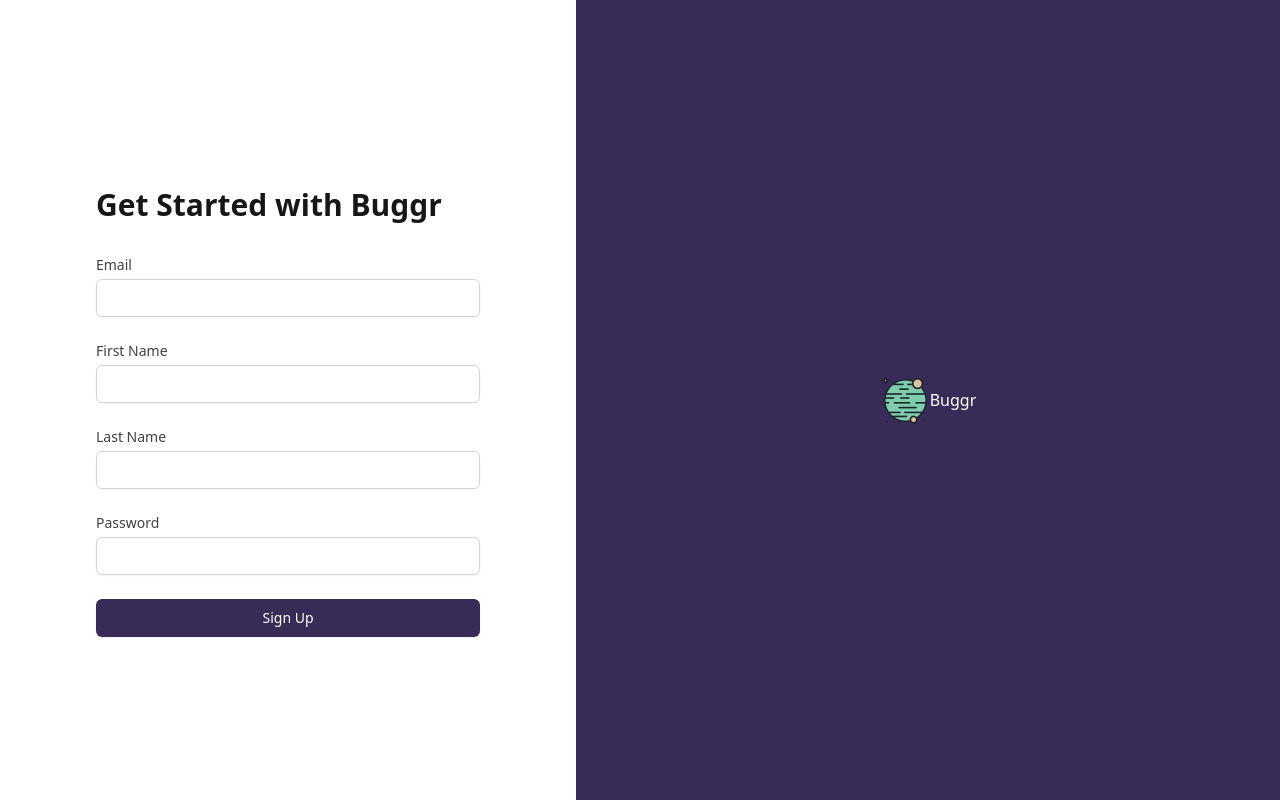
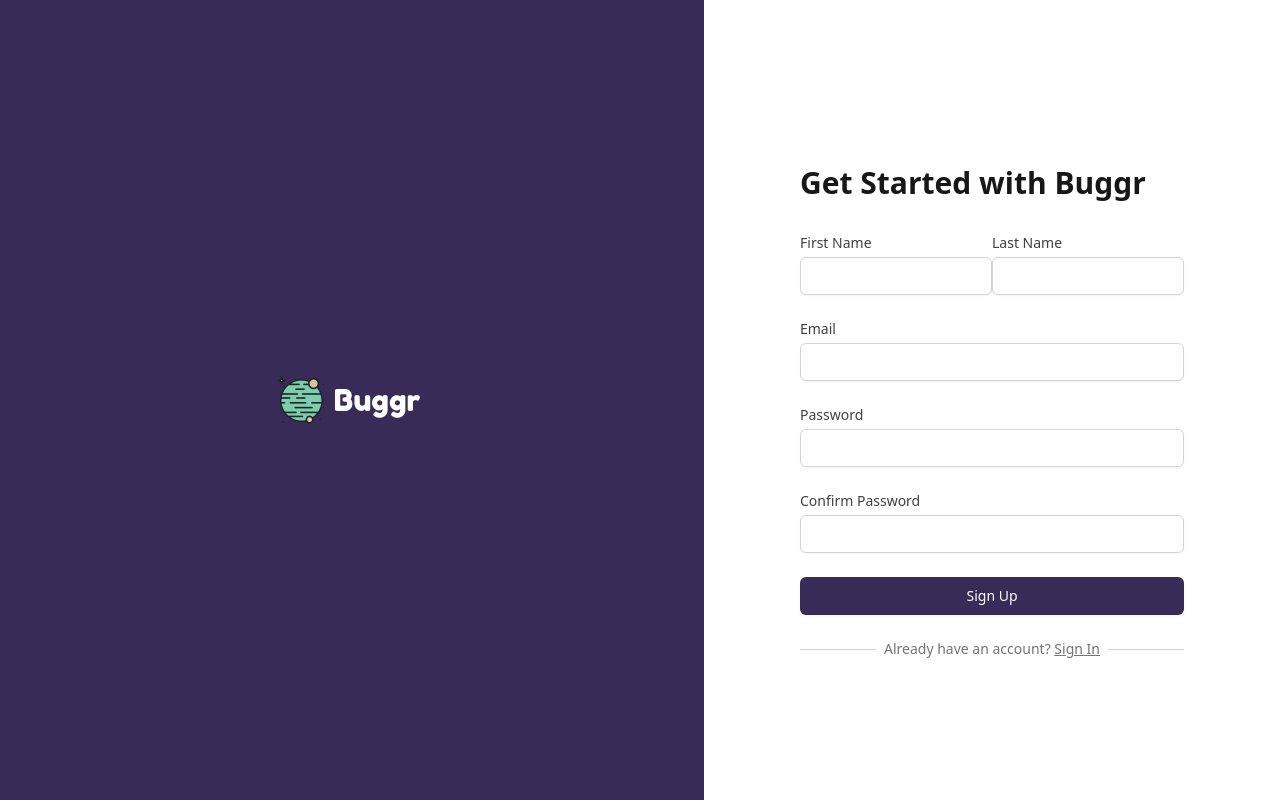
Before and after one commit to jpcastanoweb/buggr2-client, a React (Create React App) app: page /signup in a window 1280 px wide. Built offline with nearby package versions, Linux system fonts and the light colour scheme.

Commit message:
finished login and signup pages

```diff
--- a/public/index.html
+++ b/public/index.html
@@ -10,6 +10,11 @@
       content="Web site created using create-react-app"
     />
     <link rel="apple-touch-icon" href="%PUBLIC_URL%/logo192.png" />
+    <link rel="preconnect" href="https://fonts.googleapis.com">
+    <link rel="preconnect" href="https://fonts.gstatic.com" crossorigin>
+    <link href="https://fonts.googleapis.com/css2?family=Work+Sans:ital,wght@0,100;0,200;0,300;0,400;0,500;0,600;0,700;0,800;0,900;1,100;1,200;1,300;1,400;1,500;1,600;1,700;1,800;1,900&display=swap" rel="stylesheet">
+    <link href="https://fonts.googleapis.com/css2?family=Raleway:ital,wght@0,100;0,200;0,300;0,400;0,500;0,600;0,700;0,800;0,900;1,100;1,200;1,300;1,400;1,500;1,600;1,700;1,800;1,900&display=swap" rel="stylesheet">
+    <link href="https://fonts.googleapis.com/css2?family=Fredoka+One&display=swap" rel="stylesheet">
     <!--
       manifest.json provides metadata used when your web app is installed on a
       user's mobile device or desktop. See https://developers.google.com/web/fundamentals/web-app-manifest/
--- a/src/components/Auth/Login.js
+++ b/src/components/Auth/Login.js
@@ -2,6 +2,7 @@
 import logo from "./../../main_logo_notext.png"
 import React, { useState, useContext } from "react"
 
+import { Link } from "react-router-dom"
 import UserContext from "./../../context/UserContext"
 
 export default function Signup() {
@@ -31,6 +32,17 @@ export default function Signup() {
   return (
     <>
       <div className="min-h-screen bg-white flex">
+        <div className="hidden lg:block relative w-0 flex-1 bg-russianViolet text-white">
+          <div className="container h-full flex flex-row justify-center items-center">
+            <img
+              src={logo}
+              alt=""
+              width="50"
+              class="d-inline-block align-text-top"
+            />
+            <span className="font-body text-3xl m-2">Buggr</span>
+          </div>
+        </div>
         <div className="flex-1 flex flex-col justify-center py-12 px-4 sm:px-6 lg:flex-none lg:px-20 xl:px-24">
           <div className="mx-auto w-full max-w-sm lg:w-96">
             <div>
@@ -38,7 +50,6 @@ export default function Signup() {
                 Sign in to your account
               </h2>
             </div>
-
             <div className="mt-8">
               <div className="mt-6">
                 <form
@@ -94,25 +105,30 @@ export default function Signup() {
                       type="submit"
                       className="w-full flex justify-center py-2 px-4 border border-transparent rounded-md shadow-sm text-sm font-medium text-white bg-russianViolet hover:bg-indigo-700 focus:outline-none focus:ring-2 focus:ring-offset-2 focus:ring-indigo-500"
                     >
-                      Sign Up
+                      Log In
                     </button>
+                  </div>
+                  <div className="relative">
+                    <div
+                      className="absolute inset-0 flex items-center"
+                      aria-hidden="true"
+                    >
+                      <div className="w-full border-t border-gray-300"></div>
+                    </div>
+                    <div className="relative flex justify-center">
+                      <span className="px-2 bg-white text-sm text-gray-500">
+                        Don't have an account yet?{" "}
+                        <Link to="/signup" className="underline">
+                          Get Started!
+                        </Link>
+                      </span>
+                    </div>
                   </div>
                 </form>
               </div>
             </div>
           </div>
         </div>
-        <div className="hidden lg:block relative w-0 flex-1 bg-russianViolet text-white">
-          <div className="container h-full flex flex-row justify-center items-center">
-            <img
-              src={logo}
-              alt=""
-              width="50"
-              class="d-inline-block align-text-top"
-            />
-            <span class="">Buggr</span>
-          </div>
-        </div>
       </div>
     </>
   )
--- a/src/components/Auth/Signup.js
+++ b/src/components/Auth/Signup.js
@@ -1,8 +1,10 @@
 // Auth/Signup.js
 import logo from "./../../main_logo_notext.png"
+import logoText from "./../../main_logo.png"
 import React, { useState, useContext } from "react"
 
 import UserContext from "./../../context/UserContext"
+import { Link } from "react-router-dom"
 
 export default function Signup() {
   const userCtx = useContext(UserContext)
@@ -13,6 +15,7 @@ export default function Signup() {
     username: "",
     email: "",
     password: "",
+    confirmPassword: "",
   })
 
   const handleChange = (event) => {
@@ -31,8 +34,30 @@ export default function Signup() {
 
   return (
     <div className="min-h-screen bg-white flex">
+      <div className="hidden lg:block relative w-0 flex-1 bg-russianViolet text-white">
+        <div className="container h-full flex flex-row justify-center items-center">
+          <img
+            src={logo}
+            alt=""
+            width="50"
+            class="d-inline-block align-text-top"
+          />
+          <span className="font-body text-3xl m-2">Buggr</span>
+        </div>
+      </div>
       <div className="flex-1 flex flex-col justify-center py-12 px-4 sm:px-6 lg:flex-none lg:px-20 xl:px-24">
         <div className="mx-auto w-full max-w-sm lg:w-96">
+          <div className="container flex flext-row tems-center mb-10 lg:hidden">
+            <img
+              src={logo}
+              alt=""
+              width="50"
+              class="d-inline-block align-text-top"
+            />
+            <span className="font-body text-2xl m-2 text-russianViolet">
+              Buggr
+            </span>
+          </div>
           <div>
             <h2 className="mt-6 text-3xl font-extrabold text-gray-900">
               Get Started with Buggr
@@ -47,27 +72,7 @@ export default function Signup() {
                   sendData(e)
                 }}
               >
-                <div>
-                  <label
-                    // for="email"
-                    className="block text-sm font-medium text-gray-700"
-                  >
-                    Email
-                  </label>
-                  <div className="mt-1">
-                    <input
-                      id="email"
-                      name="email"
-                      type="email"
-                      required
-                      className="appearance-none block w-full px-3 py-2 border border-gray-300 rounded-md shadow-sm placeholder-gray-400 focus:outline-none focus:ring-indigo-500 focus:border-indigo-500 sm:text-sm"
-                      onChange={(e) => {
-                        handleChange(e)
-                      }}
-                    />
-                  </div>
-                </div>
-
+                <div className=" flex flex-row justify-between">
                   <div>
                     <label className="block text-sm font-medium text-gray-700">
                       First Name
@@ -85,7 +90,6 @@ export default function Signup() {
                       />
                     </div>
                   </div>
-
                   <div>
                     <label className="block text-sm font-medium text-gray-700">
                       Last Name
@@ -95,6 +99,27 @@ export default function Signup() {
                         id="lastName"
                         name="lastName"
                         type="text"
+                        required
+                        className="appearance-none block w-full px-3 py-2 border border-gray-300 rounded-md shadow-sm placeholder-gray-400 focus:outline-none focus:ring-indigo-500 focus:border-indigo-500 sm:text-sm"
+                        onChange={(e) => {
+                          handleChange(e)
+                        }}
+                      />
+                    </div>
+                  </div>
+                </div>
+                <div>
+                  <label
+                    // for="email"
+                    className="block text-sm font-medium text-gray-700"
+                  >
+                    Email
+                  </label>
+                  <div className="mt-1">
+                    <input
+                      id="email"
+                      name="email"
+                      type="email"
                       required
                       className="appearance-none block w-full px-3 py-2 border border-gray-300 rounded-md shadow-sm placeholder-gray-400 focus:outline-none focus:ring-indigo-500 focus:border-indigo-500 sm:text-sm"
                       onChange={(e) => {
@@ -124,6 +149,26 @@ export default function Signup() {
                     />
                   </div>
                 </div>
+                <div className="space-y-1">
+                  <label
+                    // for="password"
+                    className="block text-sm font-medium text-gray-700"
+                  >
+                    Confirm Password
+                  </label>
+                  <div className="mt-1">
+                    <input
+                      id="confirmPassword"
+                      name="confirmPassword"
+                      type="password"
+                      required
+                      className="appearance-none block w-full px-3 py-2 border border-gray-300 rounded-md shadow-sm placeholder-gray-400 focus:outline-none focus:ring-indigo-500 focus:border-indigo-500 sm:text-sm"
+                      onChange={(e) => {
+                        handleChange(e)
+                      }}
+                    />
+                  </div>
+                </div>
 
                 <div>
                   <button
@@ -133,22 +178,27 @@ export default function Signup() {
                     Sign Up
                   </button>
                 </div>
+                <div className="relative">
+                  <div
+                    className="absolute inset-0 flex items-center"
+                    aria-hidden="true"
+                  >
+                    <div className="w-full border-t border-gray-300"></div>
+                  </div>
+                  <div className="relative flex justify-center">
+                    <span className="px-2 bg-white text-sm text-gray-500">
+                      Already have an account?{" "}
+                      <Link to="/login" className="underline">
+                        Sign In
+                      </Link>
+                    </span>
+                  </div>
+                </div>
               </form>
             </div>
           </div>
         </div>
       </div>
-      <div className="hidden lg:block relative w-0 flex-1 bg-russianViolet text-white">
-        <div className="container h-full flex flex-row justify-center items-center">
-          <img
-            src={logo}
-            alt=""
-            width="50"
-            class="d-inline-block align-text-top"
-          />
-          <span class="">Buggr</span>
-        </div>
-      </div>
     </div>
   )
 }
--- a/src/index.css
+++ b/src/index.css
@@ -1,4 +1,6 @@
 /* ./src/index.css */
+@import url("https://fonts.googleapis.com/css2?family=Fredoka+One&display=swap");
+
 @tailwind base;
 @tailwind components;
 @tailwind utilities;
--- a/tailwind.config.js
+++ b/tailwind.config.js
@@ -1,12 +1,4 @@
 const colors = require("tailwindcss/colors")
-
-/* MAIN COLORS
-  Eton Blue: #7DCCAB
-  Tan: #D8C39B
-  Dark Blue Gray: #645e9d
-  Russian Violet: #392B58
-  Dark Purple: #2d0320
-*/
 
 module.exports = {
   purge: ["./src/**/*.{js,jsx,ts,tsx}", "./public/index.html"],
@@ -19,15 +11,14 @@ module.exports = {
       white: colors.white,
       gray: colors.trueGray,
       indigo: colors.indigo,
-      red: colors.red,
-      green: colors.emerald,
-      purple: colors.violet,
+      red: colors.rose,
       yellow: colors.amber,
-      etonBlue: { DEFAULT: "#7DCCAB" },
-      tan: { DEFAULT: "#D8C39B" },
       darkBlueGray: { DEFAULT: "#645e9d" },
       russianViolet: { DEFAULT: "#392B58" },
       darkPurple: { DEFAULT: "#2d0320" },
+    },
+    fontFamily: {
+      body: ["Fredoka One", "cursive"],
     },
     extend: {},
   },
```
Lines whose indentation alone changed are shown as unchanged.
